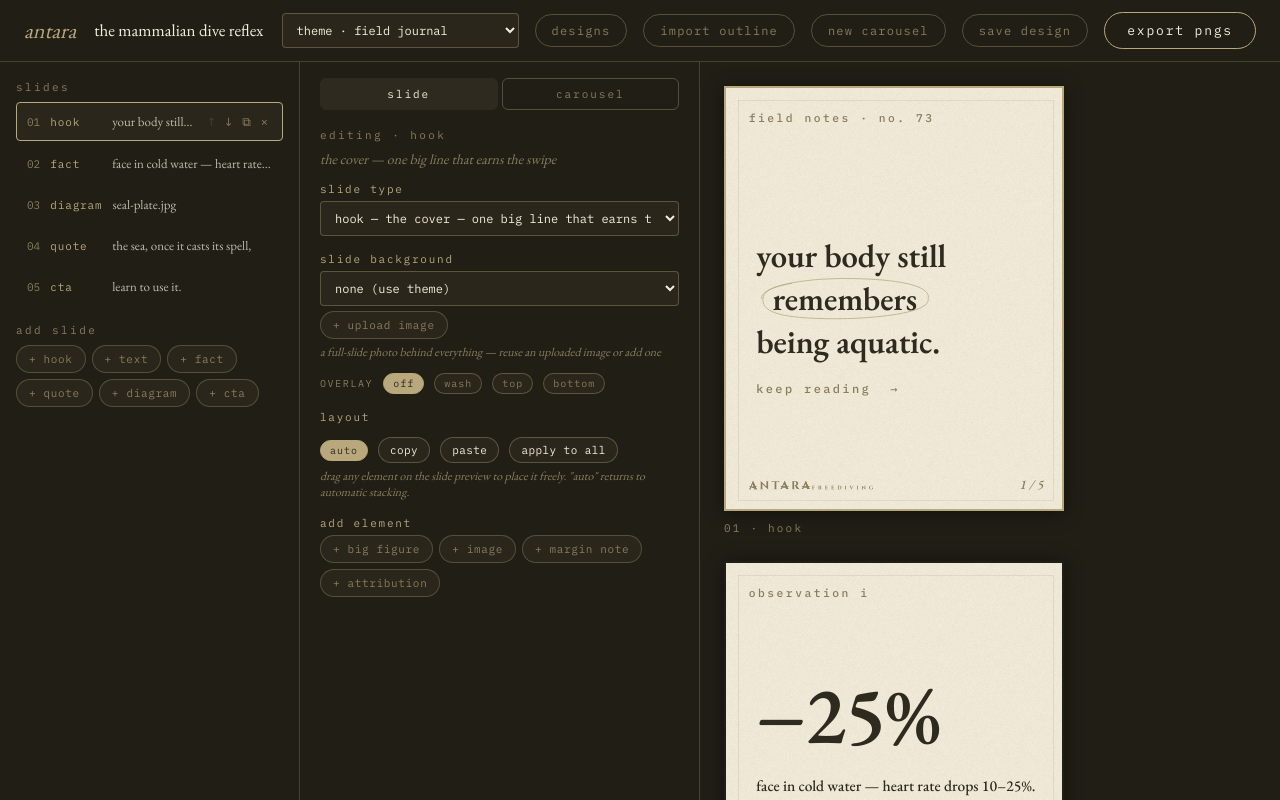
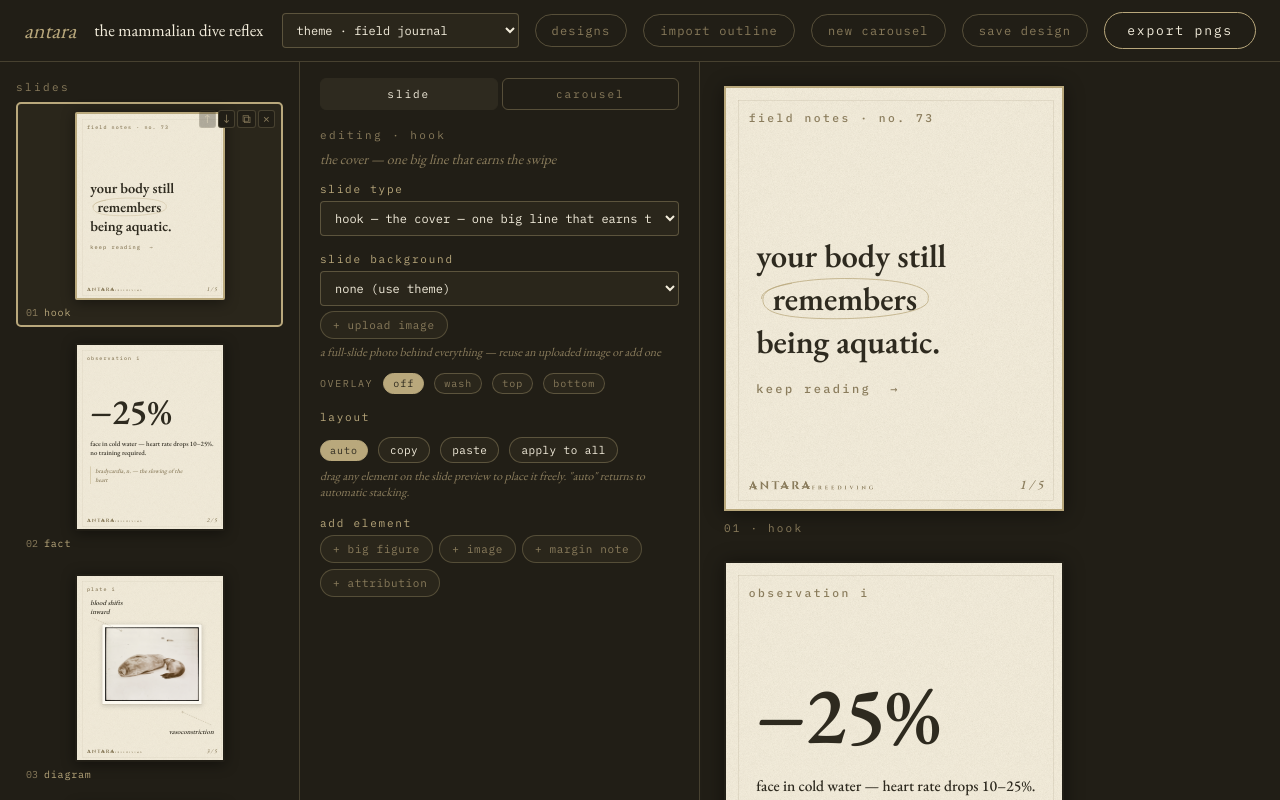
Before and after one commit to aka-risu/insta-carousel, a React (Vite) app: page / in a window 1280 px wide. Built offline with nearby package versions, Linux system fonts and the light colour scheme.

Commit message:
Turn the left pane into a slide filmstrip

```diff
--- a/src/App.css
+++ b/src/App.css
@@ -228,6 +228,107 @@
 .add-chip:hover {
   color: var(--cream);
   border-color: var(--accent);
+}
+
+/* ── filmstrip ───────────────────────────────────────────── */
+
+.filmstrip-list {
+  display: flex;
+  flex-direction: column;
+  gap: 6px;
+}
+
+.filmstrip-row {
+  display: flex;
+  flex-direction: column;
+  align-items: center;
+  gap: 6px;
+  padding: 8px 8px 6px;
+  border: 2px solid transparent;
+  border-radius: 5px;
+  cursor: pointer;
+  position: relative;
+}
+
+.filmstrip-row:hover {
+  background: var(--desk-2);
+}
+
+.filmstrip-row.selected {
+  background: var(--desk-2);
+  border-color: var(--accent);
+}
+
+.filmstrip-frame {
+  overflow: hidden;
+  box-shadow: 0 2px 14px rgba(0, 0, 0, 0.45);
+  border: 2px solid transparent;
+  border-radius: 2px;
+  flex-shrink: 0;
+}
+
+.filmstrip-row.selected .filmstrip-frame {
+  border-color: var(--accent);
+}
+
+.filmstrip-caption {
+  display: flex;
+  align-items: center;
+  gap: 6px;
+  width: 100%;
+}
+
+.filmstrip-no {
+  font-family: var(--mono);
+  font-size: 10px;
+  color: var(--faded);
+  flex-shrink: 0;
+}
+
+.filmstrip-type {
+  font-family: var(--mono);
+  font-size: 10px;
+  letter-spacing: 0.08em;
+  color: var(--accent);
+  flex: 1;
+  white-space: nowrap;
+  overflow: hidden;
+  text-overflow: ellipsis;
+}
+
+.filmstrip-actions {
+  display: none;
+  gap: 2px;
+  position: absolute;
+  top: 6px;
+  right: 6px;
+}
+
+.filmstrip-row:hover .filmstrip-actions,
+.filmstrip-row.selected .filmstrip-actions {
+  display: inline-flex;
+}
+
+.filmstrip-actions button {
+  font-family: var(--mono);
+  font-size: 12px;
+  color: var(--faded);
+  background: var(--desk);
+  border: 1px solid rgba(185, 168, 124, 0.25);
+  border-radius: 3px;
+  cursor: pointer;
+  padding: 2px 4px;
+  line-height: 1;
+}
+
+.filmstrip-actions button:hover:not(:disabled) {
+  color: var(--cream);
+  border-color: var(--accent);
+}
+
+.filmstrip-actions button:disabled {
+  opacity: 0.3;
+  cursor: default;
 }
 
 /* ── editor pane ─────────────────────────────────────────── */
--- a/src/App.tsx
+++ b/src/App.tsx
@@ -11,8 +11,6 @@ import type {
 import {
   DEFAULT_FREE_POS,
   SIZE_RANGE,
-  SLIDE_TYPES,
-  SLIDE_TYPE_ORDER,
   ensureElements,
   fromLegacyMarkdown,
   importDesign,
@@ -35,6 +33,7 @@ import type { CustomThemeData, ColorOverrides } from './tokens'
 import { Slide } from './slides/Slide'
 import { exportCarousel } from './exporter'
 import { Inspector } from './editor/Inspector'
+import { Filmstrip } from './editor/Filmstrip'
 import { SEED_PROJECT, templateProject } from './seed'
 import sealPlateUrl from './assets/seal-plate.jpg'
 import './App.css'
@@ -767,37 +766,18 @@ export default function App() {
       <main className="workspace">
         {/* ── slide list ── */}
         <section className="list-pane">
-          <label className="pane-label">slides</label>
-          <div className="slide-list">
-            {project.slides.map((s, i) => (
-              <div
-                key={s.id}
-                className={`slide-row ${s.id === selectedId ? 'selected' : ''}`}
-                onClick={() => setSelectedId(s.id)}
-              >
-                <span className="slide-row-no">{String(i + 1).padStart(2, '0')}</span>
-                <span className="slide-row-type">{SLIDE_TYPES[s.type].name}</span>
-                <span className="slide-row-peek">
-                  {(s.text || s.stat || s.image || '…').split('\n')[0]}
-                </span>
-                <span className="slide-row-actions" onClick={(e) => e.stopPropagation()}>
-                  <button title="move up" disabled={i === 0} onClick={() => moveSlide(s.id, -1)}>↑</button>
-                  <button title="move down" disabled={i === project.slides.length - 1} onClick={() => moveSlide(s.id, 1)}>↓</button>
-                  <button title="duplicate" onClick={() => duplicateSlide(s.id)}>⧉</button>
-                  <button title="delete" onClick={() => removeSlide(s.id)}>×</button>
-                </span>
-              </div>
-            ))}
-          </div>
-
-          <label className="pane-label">add slide</label>
-          <div className="add-row">
-            {SLIDE_TYPE_ORDER.map((t) => (
-              <button key={t} className="add-chip" onClick={() => addSlide(t)} title={SLIDE_TYPES[t].about}>
-                + {t}
-              </button>
-            ))}
-          </div>
+          <Filmstrip
+            slides={project.slides}
+            selectedId={selectedId}
+            labels={labels}
+            theme={theme}
+            assets={assets}
+            onSelect={(id) => { setSelectedId(id); setSelectedElement(null) }}
+            onMove={moveSlide}
+            onDuplicate={duplicateSlide}
+            onRemove={removeSlide}
+            onAdd={addSlide}
+          />
         </section>
 
         {/* ── editor ── */}
--- /dev/null
+++ b/src/editor/Filmstrip.tsx
@@ -0,0 +1,119 @@
+import { layout } from '../tokens'
+import type { Theme } from '../tokens'
+import { Slide } from '../slides/Slide'
+import { SLIDE_TYPE_ORDER, SLIDE_TYPES } from '../model'
+import type { SlideModel, SlideType } from '../model'
+
+const PREVIEW_W = 150
+const SCALE = PREVIEW_W / layout.slideW
+
+export interface FilmstripProps {
+  slides: SlideModel[]
+  selectedId: string | null
+  labels: string[]
+  theme: Theme
+  assets: Record<string, string>
+  onSelect: (id: string) => void
+  onMove: (id: string, dir: -1 | 1) => void
+  onDuplicate: (id: string) => void
+  onRemove: (id: string) => void
+  onAdd: (type: SlideType) => void
+}
+
+export function Filmstrip({
+  slides,
+  selectedId,
+  labels,
+  theme,
+  assets,
+  onSelect,
+  onMove,
+  onDuplicate,
+  onRemove,
+  onAdd,
+}: FilmstripProps) {
+  const frameH = Math.round(layout.slideH * SCALE)
+
+  return (
+    <>
+      <label className="pane-label">slides</label>
+      <div className="filmstrip-list">
+        {slides.map((slide, i) => (
+          <div
+            key={slide.id}
+            className={`filmstrip-row${slide.id === selectedId ? ' selected' : ''}`}
+            onClick={() => onSelect(slide.id)}
+          >
+            <div
+              className="filmstrip-frame"
+              style={{ width: PREVIEW_W, height: frameH }}
+            >
+              <div
+                style={{
+                  width: layout.slideW,
+                  height: layout.slideH,
+                  transform: `scale(${SCALE})`,
+                  transformOrigin: 'top left',
+                  pointerEvents: 'none',
+                }}
+              >
+                <Slide
+                  slide={slide}
+                  microLabel={labels[i]}
+                  index={i}
+                  total={slides.length}
+                  theme={theme}
+                  assets={assets}
+                  selectedElement={null}
+                />
+              </div>
+            </div>
+            <div className="filmstrip-caption">
+              <span className="filmstrip-no">{String(i + 1).padStart(2, '0')}</span>
+              <span className="filmstrip-type">{SLIDE_TYPES[slide.type].name}</span>
+            </div>
+            <span
+              className="filmstrip-actions"
+              onClick={(e) => e.stopPropagation()}
+            >
+              <button
+                title="move up"
+                disabled={i === 0}
+                onClick={() => onMove(slide.id, -1)}
+              >
+                ↑
+              </button>
+              <button
+                title="move down"
+                disabled={i === slides.length - 1}
+                onClick={() => onMove(slide.id, 1)}
+              >
+                ↓
+              </button>
+              <button title="duplicate" onClick={() => onDuplicate(slide.id)}>
+                ⧉
+              </button>
+              <button title="delete" onClick={() => onRemove(slide.id)}>
+                ×
+              </button>
+            </span>
+          </div>
+        ))}
+      </div>
+
+      <label className="pane-label">add slide</label>
+      <div className="add-row">
+        {SLIDE_TYPE_ORDER.map((t) => (
+          <button
+            key={t}
+            className="add-chip"
+            onClick={() => onAdd(t)}
+            title={SLIDE_TYPES[t].about}
+          >
+            + {t}
+          </button>
+        ))}
+      </div>
+    </>
+  )
+}
```
